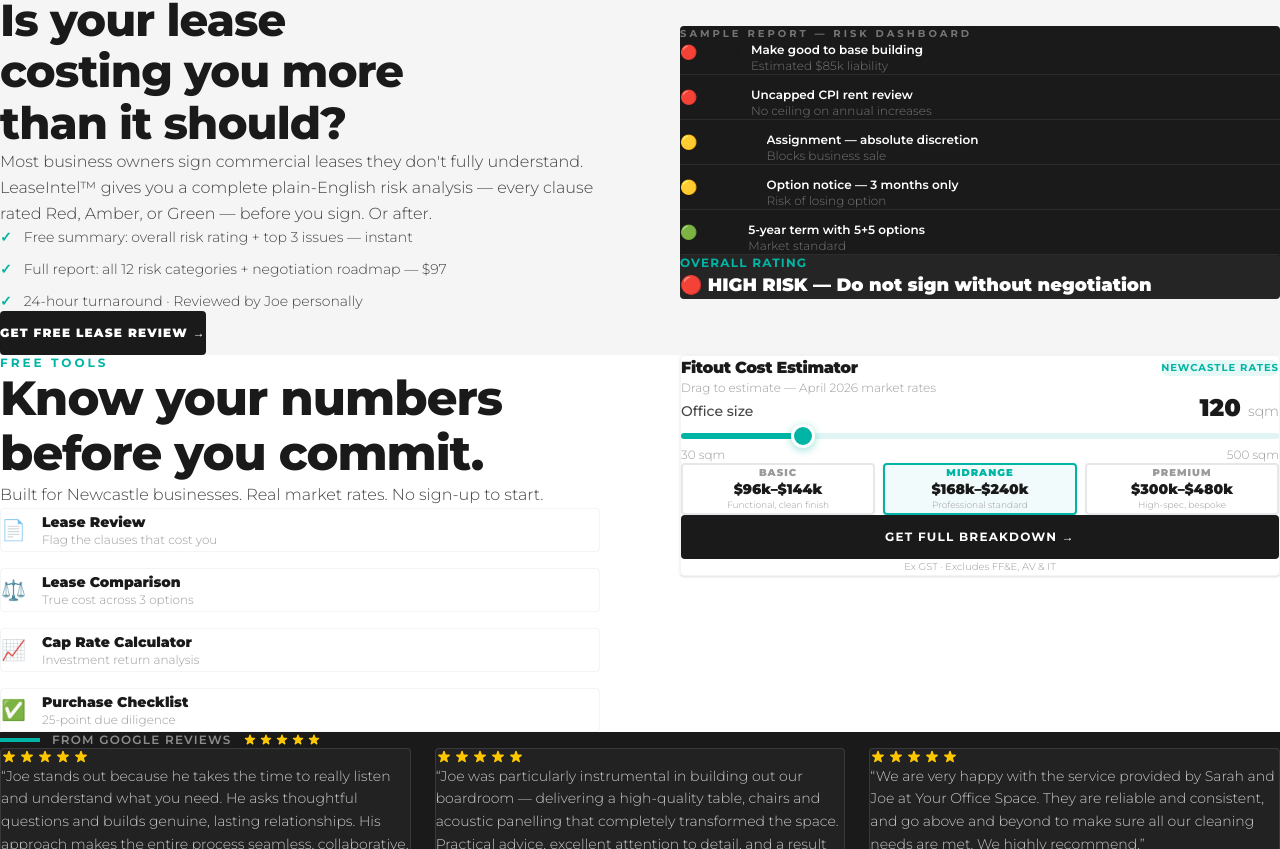
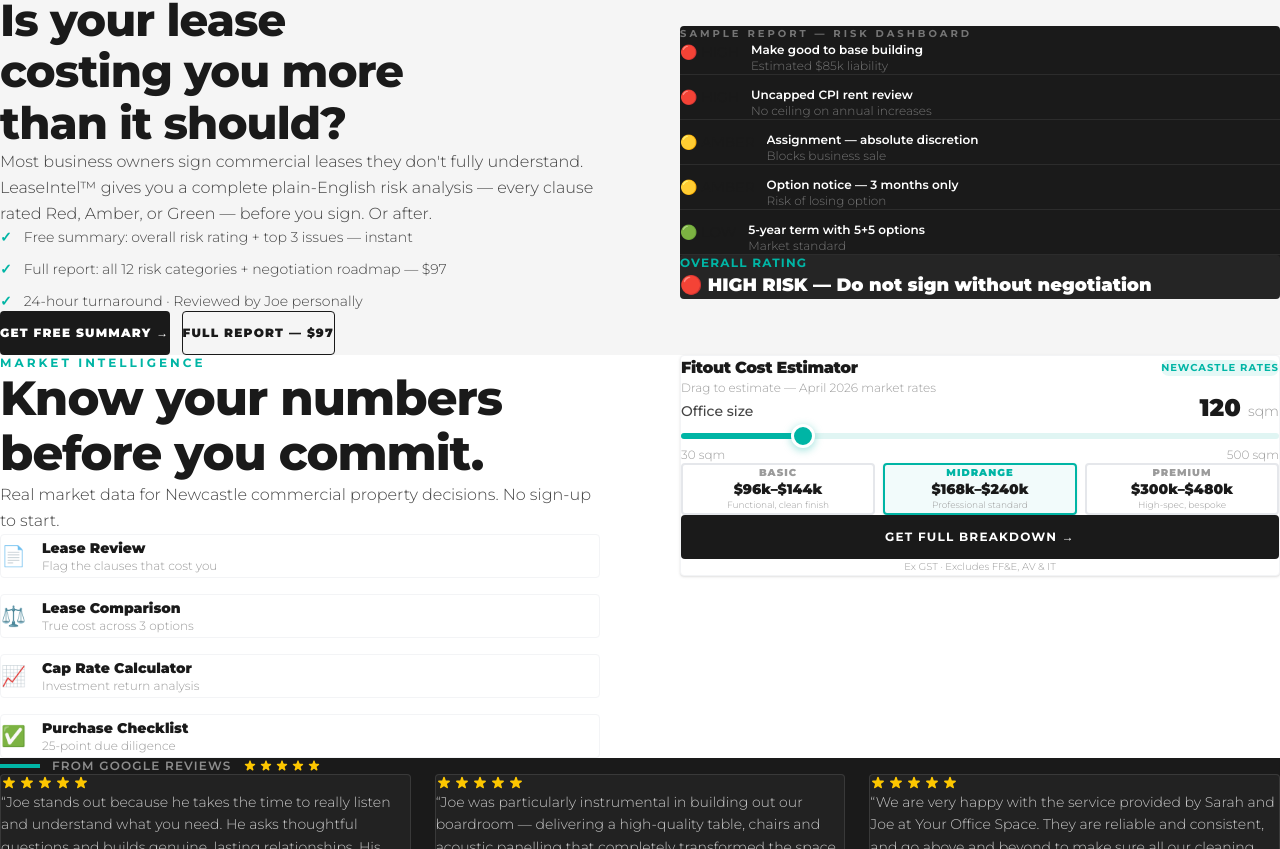
Before and after one commit to yossy-jk/yos-website, a Next.js app: page / in a window 1280 px wide. Shown: the part 1951-2800 px from the top of the page. Built offline with nearby package versions, Linux system fonts and the light colour scheme.

Commit message:
CEO/CMO pass: add 7 LeaseIntel CTA to homepage, add phone to mobile nav, add LinkedIn to footer, rename 'Free tools' to 'Market intelligence', add end-to-end journey section

```diff
--- a/src/app/page.tsx
+++ b/src/app/page.tsx
@@ -268,12 +268,20 @@ export default function Home() {
                   </div>
                 ))}
               </div>
-              <Link
-                href="/lease-review"
-                className="inline-flex items-center gap-2 bg-near-black text-white font-black text-xs tracking-widest uppercase px-8 py-4 rounded-sm hover:bg-teal transition-colors duration-200 no-underline"
-              >
-                Get Free Lease Review →
-              </Link>
+              <div className="flex flex-col sm:flex-row gap-3">
+                <Link
+                  href="/lease-review"
+                  className="inline-flex items-center justify-center gap-2 bg-near-black text-white font-black text-xs tracking-widest uppercase px-8 py-4 rounded-sm hover:bg-teal transition-colors duration-200 no-underline"
+                >
+                  Get Free Summary →
+                </Link>
+                <Link
+                  href="/lease-review#full-report"
+                  className="inline-flex items-center justify-center gap-2 border border-near-black text-near-black font-black text-xs tracking-widest uppercase px-8 py-4 rounded-sm hover:border-teal hover:text-teal transition-colors duration-200 no-underline"
+                >
+                  Full Report — $97
+                </Link>
+              </div>
             </FadeIn>
 
             <FadeIn direction="right" delay={150}>
@@ -311,7 +319,7 @@ export default function Home() {
         <div className="max-w-7xl mx-auto px-5 md:px-10">
           <div className="grid grid-cols-1 lg:grid-cols-2 gap-14 lg:gap-20 items-start">
             <FadeIn direction="left">
-              <p className="text-teal font-bold text-xs tracking-[0.25em] uppercase mb-4">Free tools</p>
+              <p className="text-teal font-bold text-xs tracking-[0.25em] uppercase mb-4">Market intelligence</p>
               <h2
                 className="text-near-black font-black leading-tight tracking-tight mb-5"
                 style={{ fontSize: 'clamp(1.8rem, 4vw, 3rem)' }}
@@ -319,7 +327,7 @@ export default function Home() {
                 Know your numbers<br />before you commit.
               </h2>
               <p className="text-charcoal text-sm md:text-base leading-relaxed mb-8 font-light">
-                Built for Newcastle businesses. Real market rates. No sign-up to start.
+                Real market data for Newcastle commercial property decisions. No sign-up to start.
               </p>
               <div className="flex flex-col gap-4 mb-8">
                 {[
@@ -398,6 +406,41 @@ export default function Home() {
                     <p className="text-white font-bold text-sm">{t.name}</p>
                     <p className="text-teal font-medium text-xs tracking-wide mt-0.5">{t.tag}</p>
                   </div>
+                </div>
+              </FadeIn>
+            ))}
+          </div>
+        </div>
+      </section>
+
+      {/* ── END-TO-END JOURNEY ───────────────────────────────── */}
+      <section className="bg-warm-grey py-20 md:py-28">
+        <div className="max-w-7xl mx-auto px-5 md:px-10">
+          <FadeIn>
+            <p className="text-teal font-bold text-xs tracking-[0.25em] uppercase mb-4">How it works</p>
+            <h2
+              className="text-near-black font-black leading-tight tracking-tight mb-4"
+              style={{ fontSize: 'clamp(1.8rem, 4vw, 3rem)' }}
+            >
+              One team. Start to finish.
+            </h2>
+            <p className="text-charcoal font-light text-sm md:text-base leading-relaxed mb-16 max-w-xl">
+              Most businesses deal with five different advisors across a single office move. We handle it all — one contact, one relationship, no gaps.
+            </p>
+          </FadeIn>
+          <div className="grid grid-cols-1 md:grid-cols-4 gap-6">
+            {[
+              { step: '01', label: 'Find the right space', detail: 'Tenant rep or buyers agency. We identify, shortlist, and negotiate your next commercial property in Newcastle.', service: 'Tenant Rep / Buyers Agency' },
+              { step: '02', label: 'Fit it out', detail: 'Furniture, workstations, storage, collaboration spaces. Spec’d, sourced, delivered and installed. NSW Government approved.', service: 'Furniture & Fitout' },
+              { step: '03', label: 'Keep it clean', detail: 'Same team, every visit. Monthly audits. Direct line to Sarah. No call centres, no surprises.', service: 'Commercial Cleaning' },
+              { step: '04', label: 'Run it smart', detail: 'LeaseIntel™ tracks your lease obligations. We remind you when options are due. You focus on your business.', service: 'LeaseIntel™' },
+            ].map((item, i) => (
+              <FadeIn key={item.step} delay={i * 80} direction="up">
+                <div className="flex flex-col h-full">
+                  <p className="text-teal font-black text-5xl mb-4 leading-none">{item.step}</p>
+                  <h3 className="text-near-black font-bold text-lg mb-3 tracking-tight">{item.label}</h3>
+                  <p className="text-charcoal font-light text-sm leading-relaxed flex-1 mb-4">{item.detail}</p>
+                  <p className="text-teal font-bold text-[10px] tracking-widest uppercase">{item.service}</p>
                 </div>
               </FadeIn>
             ))}
--- a/src/components/Footer.tsx
+++ b/src/components/Footer.tsx
@@ -74,9 +74,19 @@ export default function Footer() {
           </div>
         </div>
 
-        <div className="border-t border-white/8 pt-8 flex flex-col md:flex-row justify-between gap-3">
+        <div className="border-t border-white/8 pt-8 flex flex-col md:flex-row justify-between items-start md:items-center gap-4">
           <p className="text-white/20 text-xs font-light">{CONTACT.license}</p>
-          <p className="text-white/20 text-xs font-light">© {new Date().getFullYear()} Your Office Space Pty Ltd</p>
+          <div className="flex items-center gap-6">
+            <a
+              href="https://www.linkedin.com/company/your-office-space-au"
+              target="_blank"
+              rel="noopener noreferrer"
+              className="text-white/30 text-xs font-light no-underline hover:text-teal transition-colors tracking-wide"
+            >
+              LinkedIn →
+            </a>
+            <p className="text-white/20 text-xs font-light">© {new Date().getFullYear()} Your Office Space Pty Ltd</p>
+          </div>
         </div>
       </div>
     </footer>
--- a/src/components/Nav.tsx
+++ b/src/components/Nav.tsx
@@ -1,7 +1,7 @@
 'use client'
 import Link from 'next/link'
 import { useState, useEffect } from 'react'
-import { NAV_LINKS, HUBSPOT } from '@/lib/constants'
+import { NAV_LINKS, HUBSPOT, CONTACT } from '@/lib/constants'
 
 export default function Nav() {
   const [open, setOpen] = useState(false)
@@ -113,9 +113,15 @@ export default function Nav() {
             onClick={() => setOpen(false)}
             className="bg-teal text-white font-bold text-sm py-4 px-8 text-center no-underline tracking-widest uppercase rounded-sm"
           >
-            Book a Free Call →
+            Book a Clarity Call →
           </a>
-          <p className="text-white/30 text-xs text-center tracking-wider">Newcastle & Hunter Valley</p>
+          <a
+            href={`tel:${CONTACT.phone.replace(/\s+/g, '')}`}
+            onClick={() => setOpen(false)}
+            className="border border-white/20 text-white/70 font-light text-sm py-4 px-8 text-center no-underline tracking-wider rounded-sm"
+          >
+            {CONTACT.phone}
+          </a>
         </div>
       </div>
 
```
